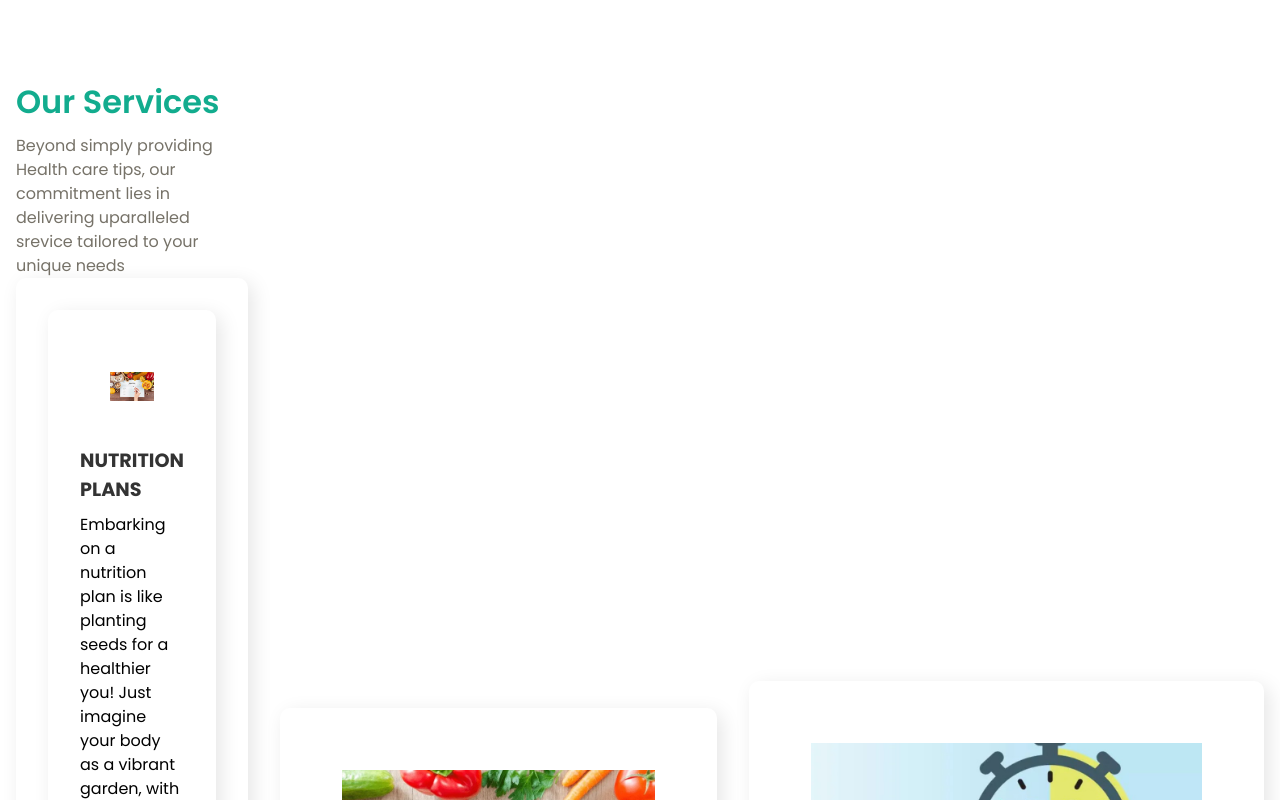
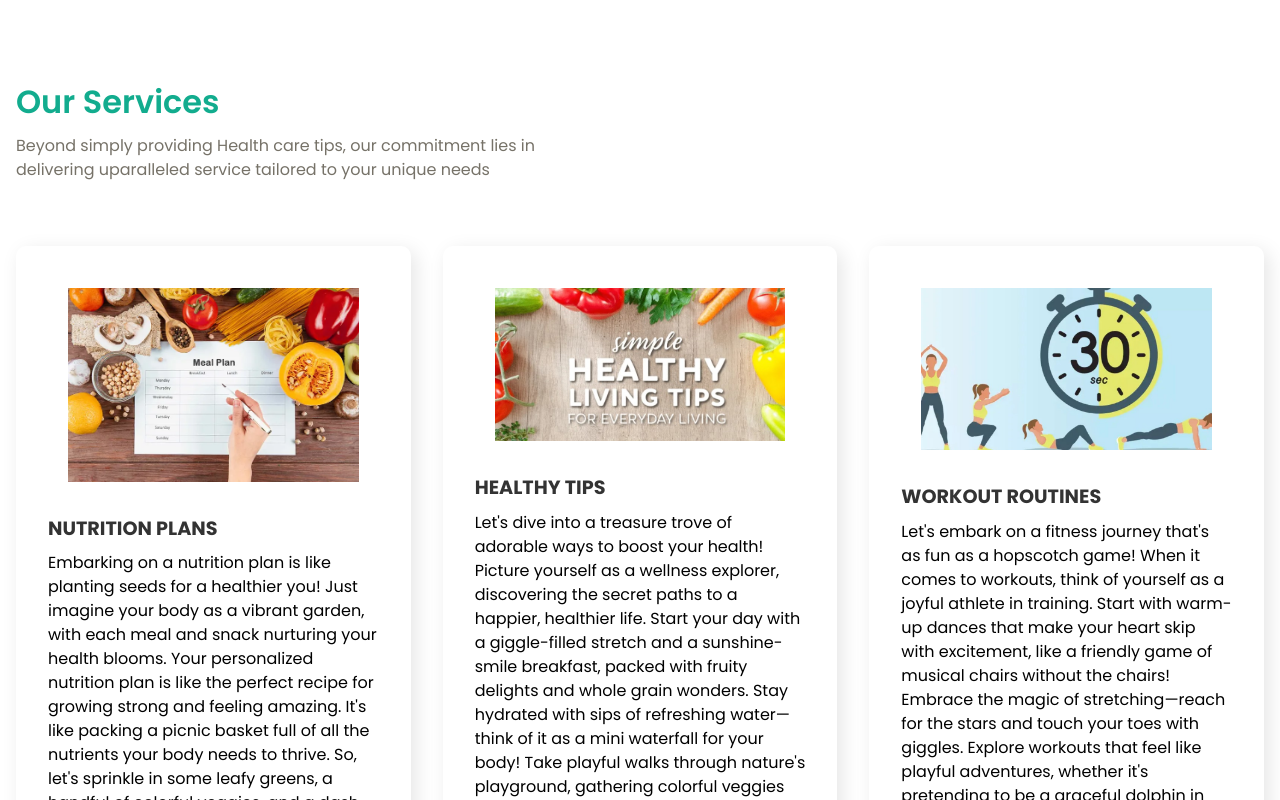
Before and after one commit to sherry123-gh/wellness-react, a React (Vite) app: page / in a window 1280 px wide. Shown: the part 760-1560 px from the top of the page. Built offline with nearby package versions, Linux system fonts and the light colour scheme; a web font is replaced by a local one.

Commit message:
work on my home page

```diff
--- a/src/App.css
+++ b/src/App.css
@@ -162,20 +162,10 @@ header{
     background-color: #12ac8e;
 }
 .service_grid {
-    display: flex;
+    margin-top:4rem;
+    display:grid;
     grid-template-columns: repeat(3, 1fr);
     gap: 2rem;
-    margin-bottom: 1rem;
-    padding: 30px;
-    font-size: rem;
-    color:#12ac8e;
-    border-radius:100%;
-    transition: 0.3s;
-    padding:2rem;
-    text-align: left;
-    border-radius:10px;
-    box-shadow: 5px 5px 20px rgba(0,0,0,0.1);
-    cursor: pointer;
 }
 .service_card{
     padding:2rem;
@@ -186,9 +176,9 @@ header{
 
 }
 .service_card span{
-    display: flex;
+    display: inline-block;
     margin-bottom: 1rem;
-    padding: 30px;
+    padding: 10px 20px;
     font-size: 2.5rem;
     color:#12ac8e;
     border-radius:100%;
--- a/src/Pages/Home.jsx
+++ b/src/Pages/Home.jsx
@@ -46,7 +46,7 @@ const Home = () => {
                     <div className="service_header_content">
                         <h2 className="section_header">Our Services</h2>
                         <p>Beyond simply providing Health care tips, our commitment lies in delivering uparalleled
-                            srevice tailored
+                            service tailored
                             to your unique needs
                         </p>
                         <div className="service_grid">
@@ -62,8 +62,9 @@ const Home = () => {
                                 </p>
                                 <Link to='/nutrition'>Learn More</Link>
                             </div>
-                        </div>
-                    </div>
+
+
+
                     <div className="service_card">
                         <span><img src="src/images/healthy.jpg" alt=""height="300"width="400"/></span>
                         <h4>HEALTHY TIPS</h4>
@@ -91,7 +92,8 @@ const Home = () => {
                         <Link to='/workout'>Learn More</Link>
 
                     </div>
-
+                    </div>
+                </div>
                 </div>
             </section>
             <section className="section_container about_container">
```
